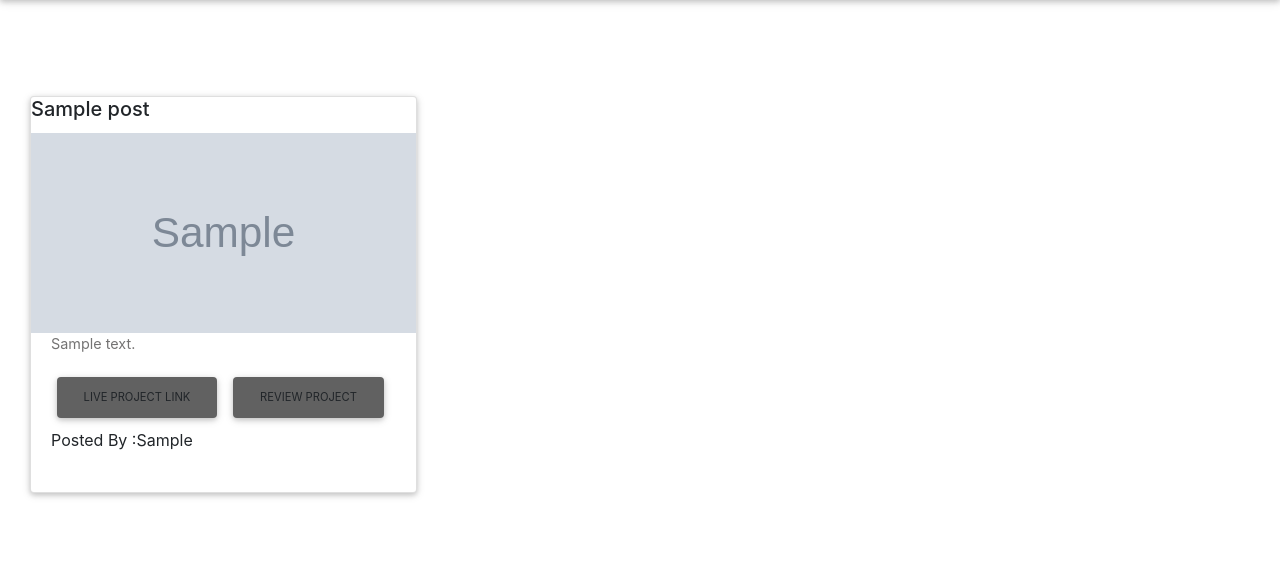
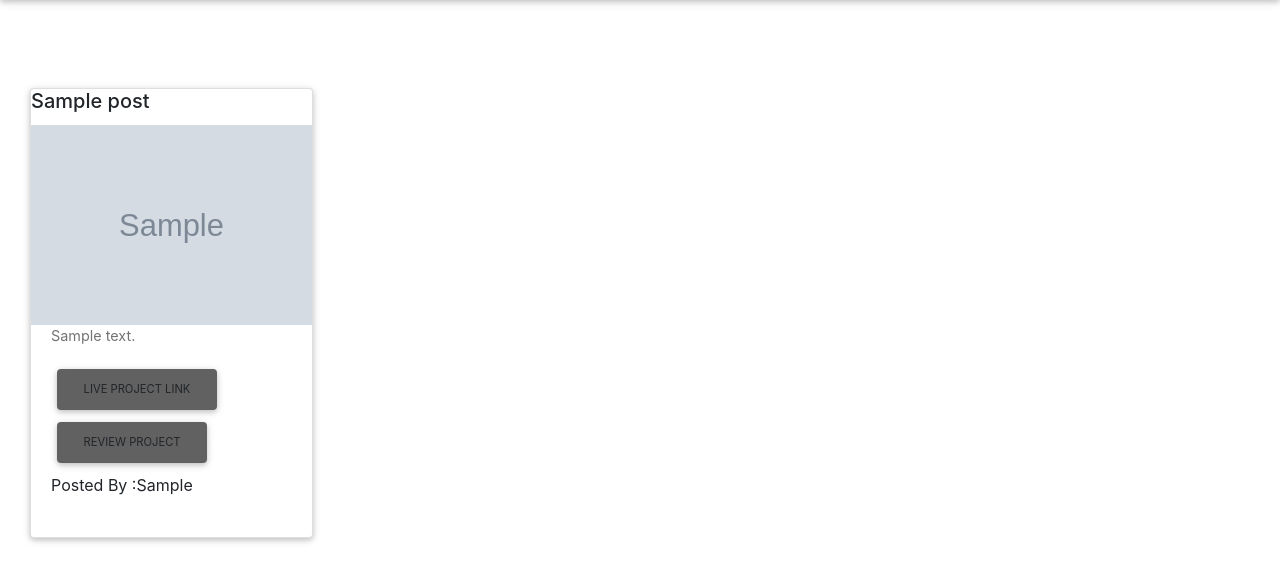
Before and after one commit to Julia-Agasaro/award, a Django app: page / in a window 1280 px wide. Shown: the part 56-638 px from the top of the page. Run offline with Django 3.2, Linux system fonts and the light colour scheme; a user stored in the database is signed in; tables that the repository leaves empty hold one stand-in row (values such as "Sample post"); grey boxes marked "Sample" are stand-in pictures; some libraries are stand-ins or nearby versions.

Commit message:
Added Styles

```diff
--- a/award/templates/home.html
+++ b/award/templates/home.html
@@ -5,7 +5,7 @@
 <div class="container-fluid main"><br><br><br>
     <div class="templates d-flex flex-row">
          {% for post in posts %}
-        <div class="col-md-4 mt-4">
+        <div class="col-md-3 mt-3">
             <div class="card profile-card-5">
                  <h5 class="card-title">{{post.name}}</h5>
                <!-- <img style="height:900px;width:1000px;" src="{posts.landing_image.url}"alt="" class="card-img-top" ></div> -->
```
Also changed, not shown: media/images/Screenshot_from_2019-10-28_10-43-03.png (added), media/images/Screenshot_from_2019-10-28_12-42-59.png (added), media/images/Screenshot_from_2019-10-28_13-51-04.png (added).
